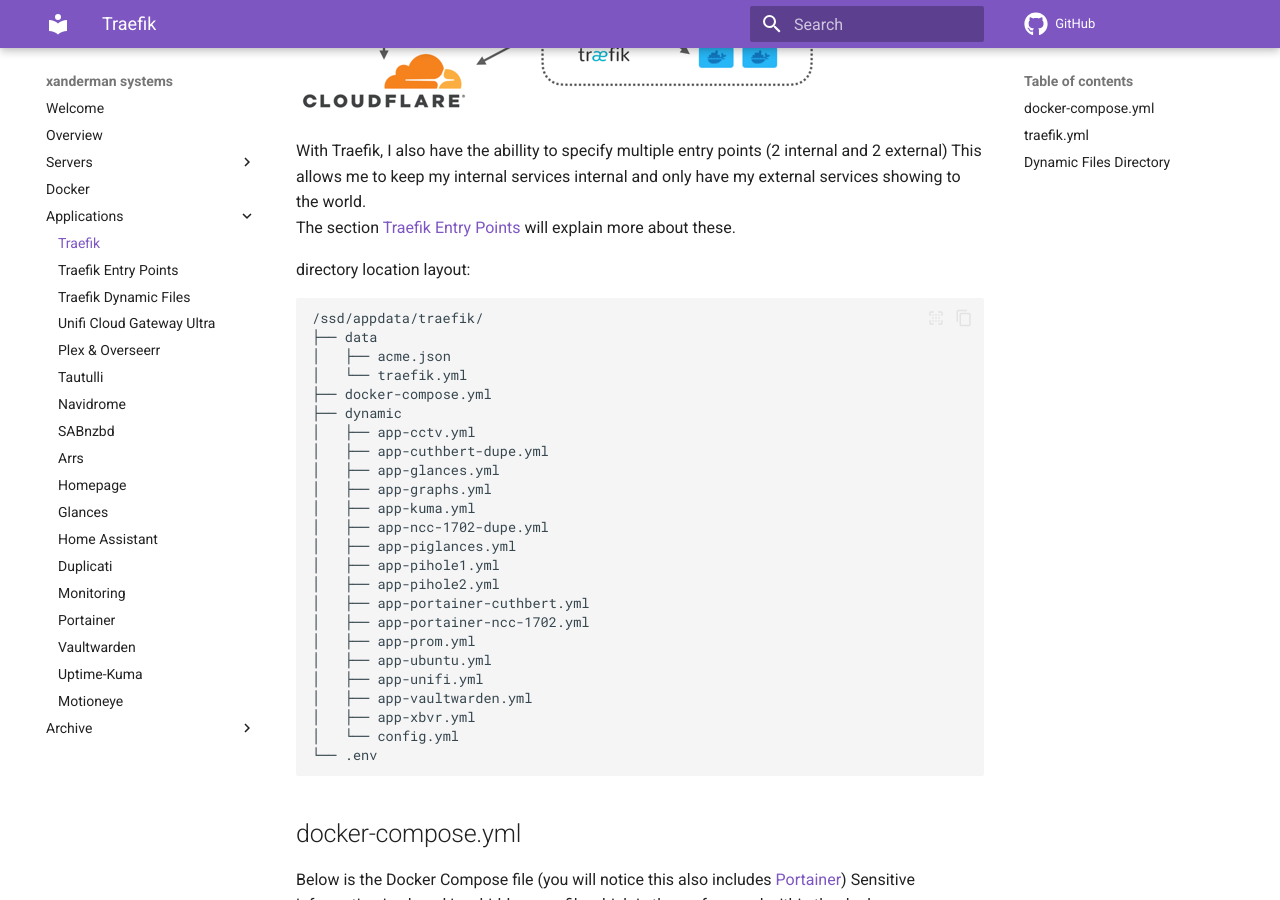
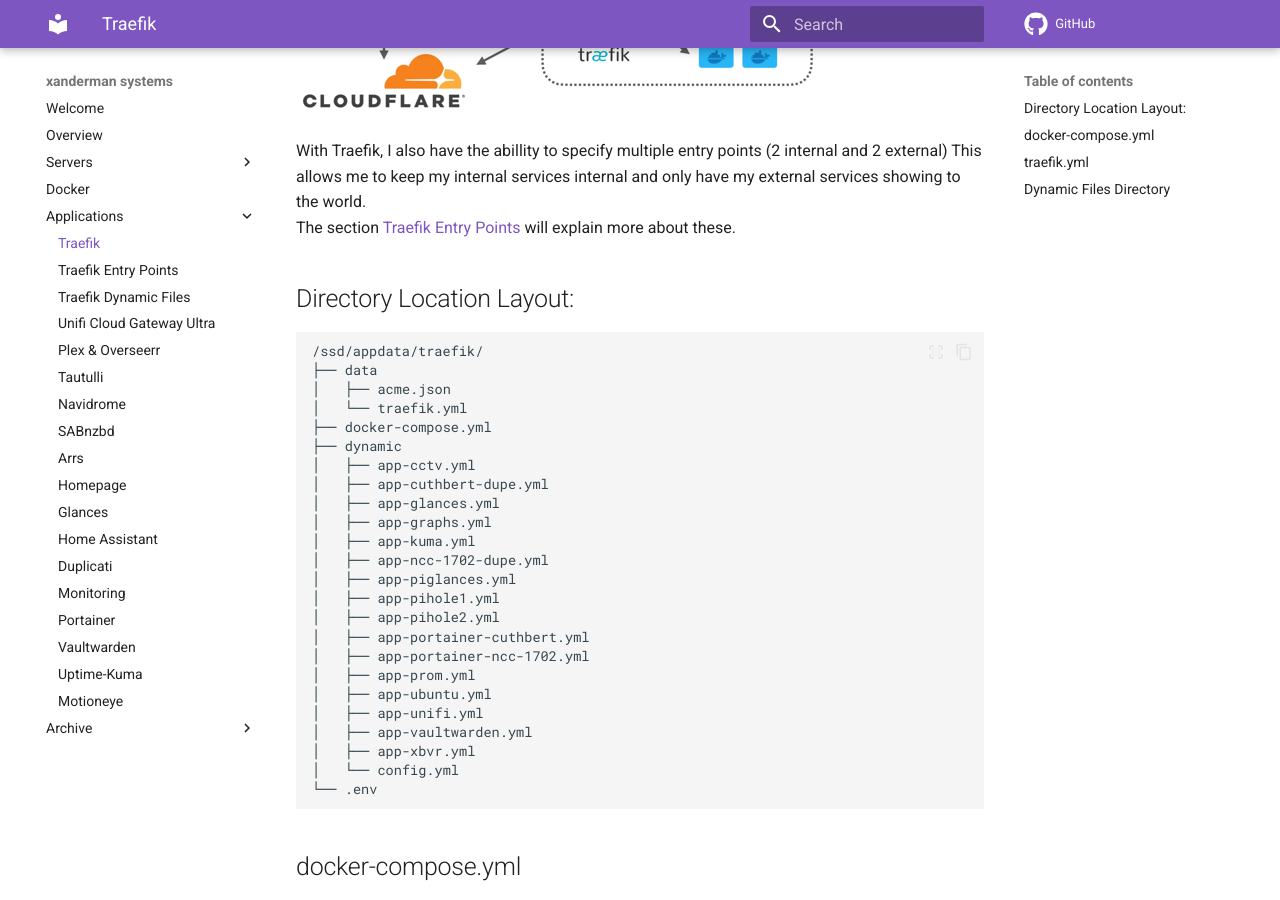
Before and after one commit to Xanderlicious/mkdocs, an MkDocs documentation site: the page built from docs/traefik.md, in a window 1280 px wide and 900 px high, scrolled down 675 px. Built offline with MkDocs 1.6.1 and Material for MkDocs 9.7.7, drawn with Linux system fonts in a browser that asks for light colours; comment, search, counter and statistics services are not loaded.

Commit message:
amended subheading

````diff
--- a/docs/traefik.md
+++ b/docs/traefik.md
@@ -12,7 +12,7 @@
 The section [Traefik Entry Points](https://docs.xanderman.co.uk/entrypoints/) will explain more about these.
 
 
-directory location layout:
+##Directory Location Layout:
 
 ``` bash
 /ssd/appdata/traefik/
````
